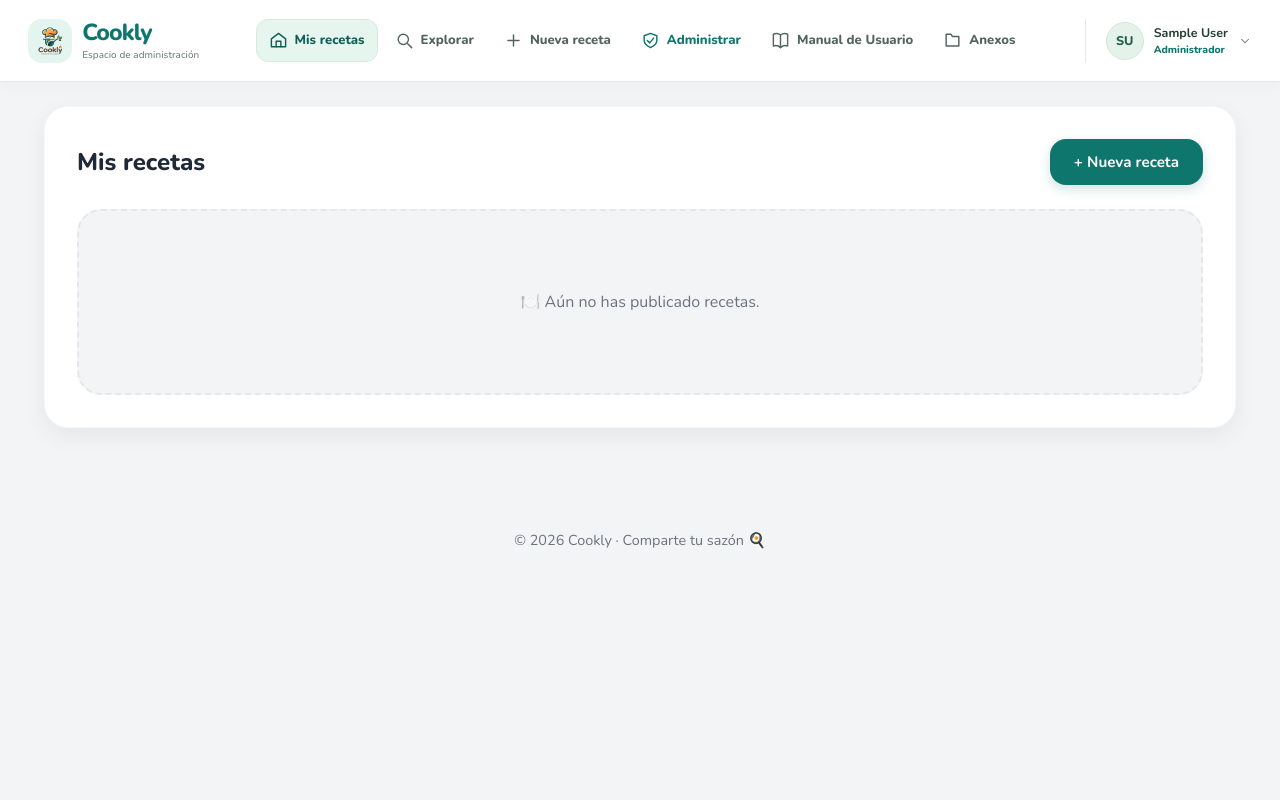
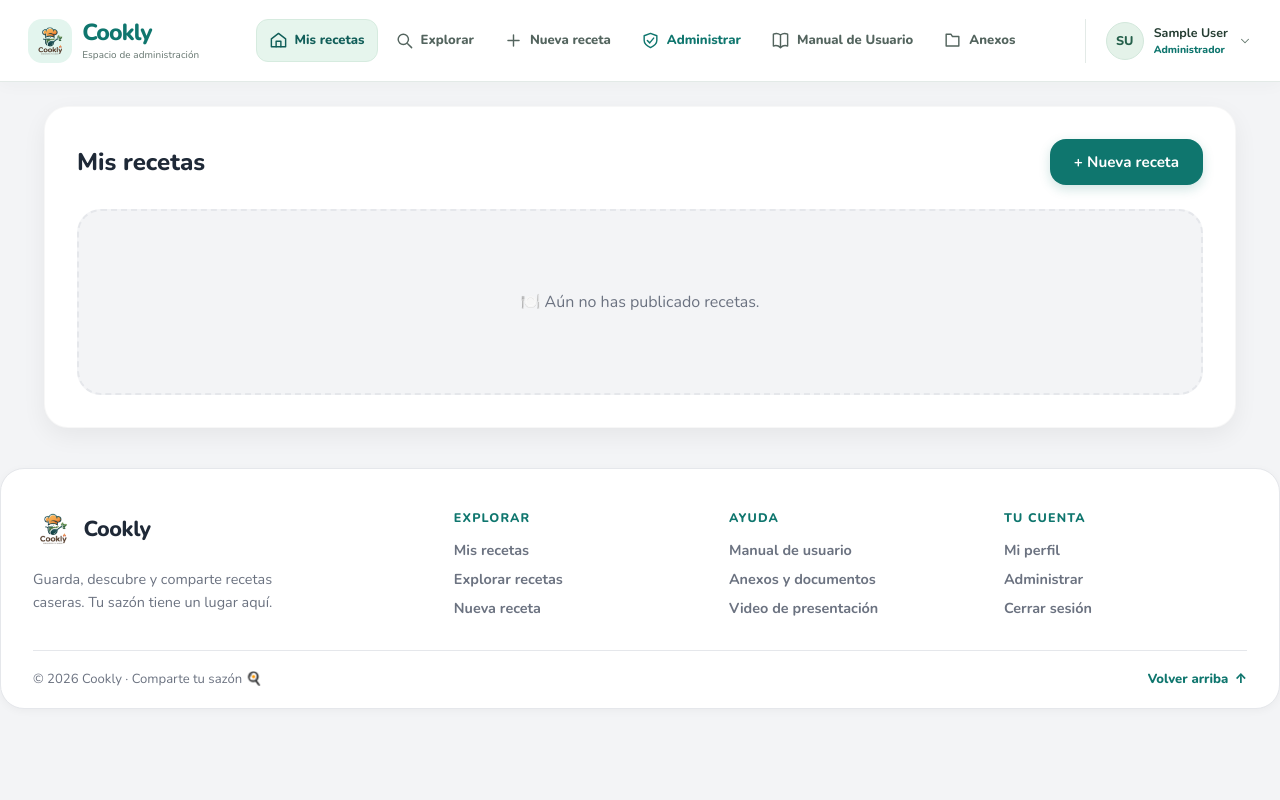
Before and after one commit to Santiago-zfo/cookly, a PHP site: page /public/pages/index.php in a window 1280 px wide. Run offline with PHP 8.4, Linux system fonts and the light colour scheme; the visitor is signed in with stand-in values (Sample User, id 1); data that the repository does not hold is empty.

Commit message:
actualizacion del footer

```diff
--- a/app/Views/layouts/footer.php
+++ b/app/Views/layouts/footer.php
@@ -7,12 +7,59 @@
  * ------------------------------------------------------------
  */
 require_once __DIR__ . '/../../Core/paths.php';
+
+$footerE = static fn($valor) => htmlspecialchars((string)$valor, ENT_QUOTES, 'UTF-8');
+$footerAutenticado = function_exists('estaAutenticado') && estaAutenticado();
+$footerAdmin = function_exists('esAdmin') && esAdmin();
 ?>
     </main><!-- /dashboard -->
 </div><!-- /page-shell -->
 
 <footer class="site-footer">
-    <p>© <?= date('Y') ?> Cookly · Comparte tu sazón 🍳</p>
+    <div class="footer-inner">
+        <div class="footer-grid">
+            <section class="footer-brand">
+                <a class="footer-logo" href="<?= $footerE(cookly_page('index.php')) ?>">
+                    <img src="<?= $footerE(cookly_asset('IMG/logo.png')) ?>" alt="" width="40" height="40">
+                    <span>Cookly</span>
+                </a>
+                <p>Guarda, descubre y comparte recetas caseras. Tu sazón tiene un lugar aquí.</p>
+            </section>
+
+            <nav class="footer-col" aria-label="Enlaces para explorar">
+                <h2>Explorar</h2>
+                <a href="<?= $footerE(cookly_page('index.php')) ?>">Mis recetas</a>
+                <a href="<?= $footerE(cookly_page('recetas.php')) ?>">Explorar recetas</a>
+                <a href="<?= $footerE(cookly_page('receta_crear.php')) ?>">Nueva receta</a>
+            </nav>
+
+            <nav class="footer-col" aria-label="Ayuda y recursos">
+                <h2>Ayuda</h2>
+                <a href="<?= $footerE(cookly_page('manual.php')) ?>">Manual de usuario</a>
+                <a href="<?= $footerE(cookly_page('anexos.php')) ?>">Anexos y documentos</a>
+                <a href="<?= $footerE(cookly_page('video.php')) ?>">Video de presentación</a>
+            </nav>
+
+            <nav class="footer-col" aria-label="Enlaces de cuenta">
+                <h2>Tu cuenta</h2>
+                <?php if ($footerAutenticado): ?>
+                    <a href="<?= $footerE(cookly_page('perfil.php')) ?>">Mi perfil</a>
+                    <?php if ($footerAdmin): ?>
+                        <a href="<?= $footerE(cookly_page('admin.php')) ?>">Administrar</a>
+                    <?php endif; ?>
+                    <a href="<?= $footerE(cookly_page('Logout.php')) ?>">Cerrar sesión</a>
+                <?php else: ?>
+                    <a href="<?= $footerE(cookly_page('Login.php')) ?>">Iniciar sesión</a>
+                    <a href="<?= $footerE(cookly_page('registro.php')) ?>">Crear cuenta</a>
+                <?php endif; ?>
+            </nav>
+        </div>
+
+        <div class="footer-bottom">
+            <p>© <?= date('Y') ?> Cookly · Comparte tu sazón 🍳</p>
+            <a class="footer-top" href="#top">Volver arriba <span aria-hidden="true">↑</span></a>
+        </div>
+    </div>
 </footer>
 
 <script>window.COOKLY = {
--- a/app/Views/layouts/header.php
+++ b/app/Views/layouts/header.php
@@ -61,7 +61,7 @@ foreach (array_slice($partesNombre ?: ['C'], 0, 2) as $parte) $iniciales .= func
 <script src="<?= $navE(cookly_asset('JS/navegacion.js')) ?>?v=20261110" defer></script>
 <?php foreach (($scriptsPagina ?? []) as $script): ?><script src="<?= $navE(cookly_url($script)) ?>"></script><?php endforeach; ?>
 </head>
-<body class="<?= $navE($claseBody ?? '') ?>">
+<body id="top" class="<?= $navE($claseBody ?? '') ?>">
 <div class="page-shell">
 <header class="topbar cookly-nav <?= $esAdminHeader ? 'cookly-nav-admin' : '' ?>">
     <a href="<?= $navE(cookly_page('index.php')) ?>" class="brand-wrap cookly-brand" aria-label="Cookly, volver al inicio">
--- a/public/css/main.css
+++ b/public/css/main.css
@@ -535,11 +535,88 @@ button.secondary:hover {
 
 /* ---------- Footer ---------- */
 .site-footer {
-    text-align: center;
+    margin-top: 1rem;
+    background: var(--surface);
+    border: 1px solid var(--border-color);
+    border-radius: var(--radius-lg);
+    box-shadow: var(--shadow-sm);
+    overflow: hidden;
+}
+.footer-inner { padding: 2.5rem 2rem 1.25rem; }
+
+.footer-grid {
+    display: grid;
+    grid-template-columns: 1.6fr repeat(3, 1fr);
+    gap: 2rem;
+}
+
+.footer-logo {
+    display: inline-flex;
+    align-items: center;
+    gap: 0.65rem;
+    color: var(--text-main);
+}
+.footer-logo img {
+    width: 40px;
+    height: 40px;
+    object-fit: contain;
+    border-radius: var(--radius-sm);
+}
+.footer-logo span {
+    font-size: 1.35rem;
+    font-weight: 800;
+    letter-spacing: -0.02em;
+}
+.footer-logo:hover { color: var(--primary); }
+.footer-brand p {
+    margin: 0.85rem 0 0;
+    max-width: 32ch;
     color: var(--text-muted);
     font-size: 0.9rem;
-    padding: 2rem 0;
+    line-height: 1.6;
+}
+
+.footer-col { display: flex; flex-direction: column; gap: 0.55rem; }
+.footer-col h2 {
+    margin: 0 0 0.35rem;
+    color: var(--primary);
+    font-size: 0.78rem;
+    font-weight: 800;
+    text-transform: uppercase;
+    letter-spacing: 0.09em;
+}
+.footer-col a {
+    width: fit-content;
+    color: var(--text-muted);
+    font-size: 0.9rem;
+    font-weight: 700;
+}
+.footer-col a:hover { color: var(--primary); transform: translateX(3px); }
+
+.footer-bottom {
+    display: flex;
+    flex-wrap: wrap;
+    justify-content: space-between;
+    align-items: center;
+    gap: 1rem;
     margin-top: 2rem;
+    padding-top: 1.2rem;
+    border-top: 1px solid var(--border-color);
+    color: var(--text-muted);
+    font-size: 0.82rem;
+}
+.footer-bottom p { margin: 0; }
+.footer-top { display: inline-flex; align-items: center; gap: 0.4rem; font-weight: 800; color: var(--primary); }
+.footer-top:hover { text-decoration: underline; }
+
+@media (max-width: 860px) {
+    .footer-grid { grid-template-columns: repeat(2, 1fr); gap: 2rem 1.5rem; }
+    .footer-brand { grid-column: 1 / -1; }
+}
+@media (max-width: 520px) {
+    .footer-inner { padding: 2rem 1.25rem 1rem; }
+    .footer-grid { grid-template-columns: 1fr; gap: 1.75rem; }
+    .footer-bottom { justify-content: center; text-align: center; }
 }
 
 /* ---------- Utilidades ---------- */
```
